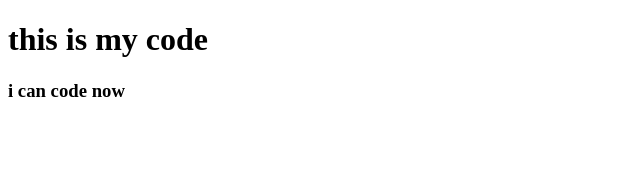
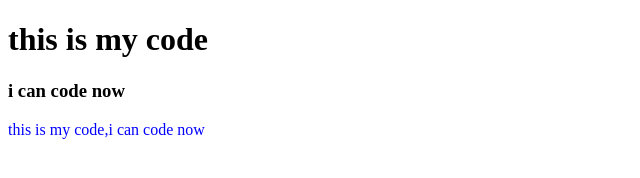
Before and after one commit to sayma078/my_first_repo, a plain HTML site: page index.html in a window 1280 px wide. Shown: the whole page, without its empty margins (0-640 px from the left). Drawn offline with Linux system fonts and the light colour scheme.

Commit message:
added paragraph

```diff
--- a/index.html
+++ b/index.html
@@ -5,9 +5,11 @@
     <meta http-equiv="X-UA-Compatible" content="IE=edge">
     <meta name="viewport" content="width=device-width, initial-scale=1.0">
     <title>my first github repo init</title>
+    <link rel="stylesheet" href="style.css">
 </head>
 <body>
     <h1> this is my code</h1>
     <h3>i can code now</h3>
+    <p> this is my code,i can code now</p>
 </body>
 </html>
--- /dev/null
+++ b/style.css
@@ -0,0 +1,3 @@
+p{
+    color:blue;
+}
```
